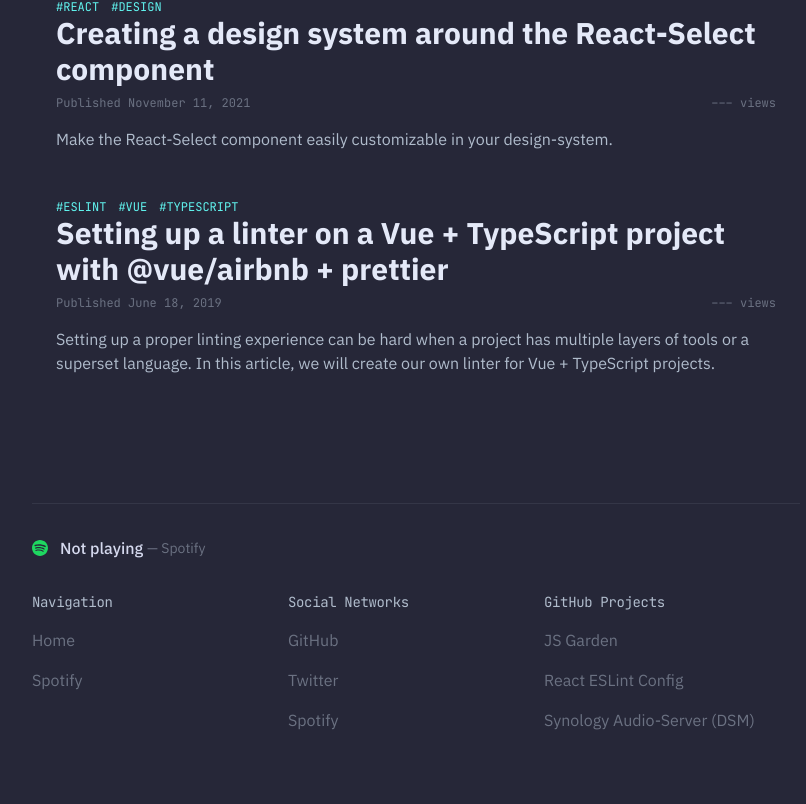
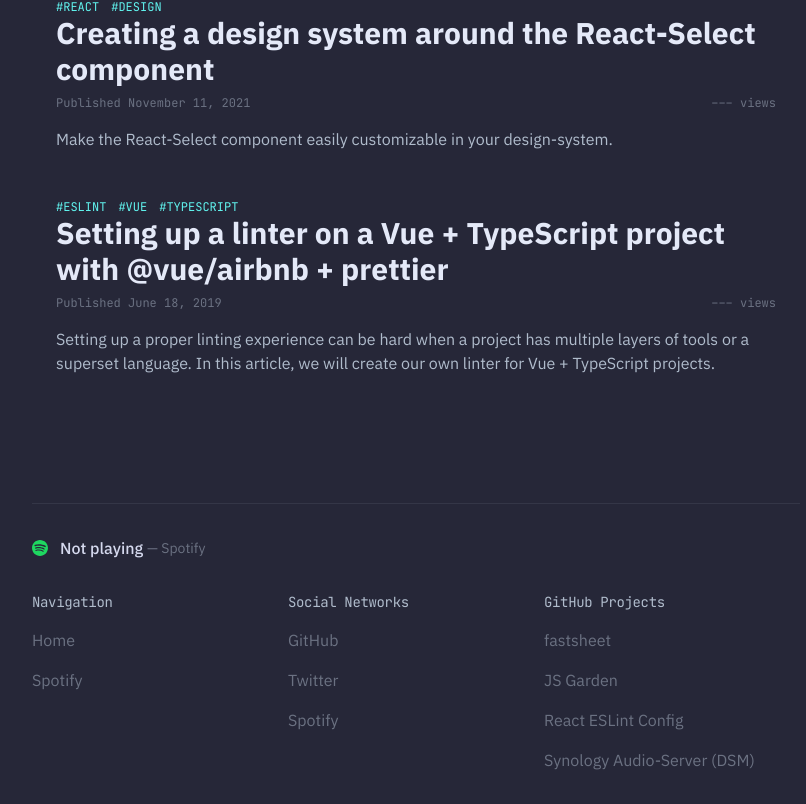
Before and after one commit to TotomInc/js-garden-next, a Next.js app: page / in a window 1280 px wide. Shown: the part 1794-2598 px from the top of the page, without its empty margins (224-1030 px from the left). Before the commit the page ends 2558 px from the top, so only its background shows below. Built offline with nearby package versions, Linux system fonts and the light colour scheme; no server answers; the database is empty.

Commit message:
feat: add fastsheet to footer projects

```diff
--- a/components/Footer.tsx
+++ b/components/Footer.tsx
@@ -53,6 +53,7 @@ export const Footer: React.FC = () => {
   ];
 
   const projectsLinks = [
+    { url: "https://fastsheet.co", name: "fastsheet" },
     { url: "https://github.com/TotomInc/js-garden-next", name: "JS Garden" },
     {
       url: "https://github.com/TotomInc/eslint-config-react",
```
